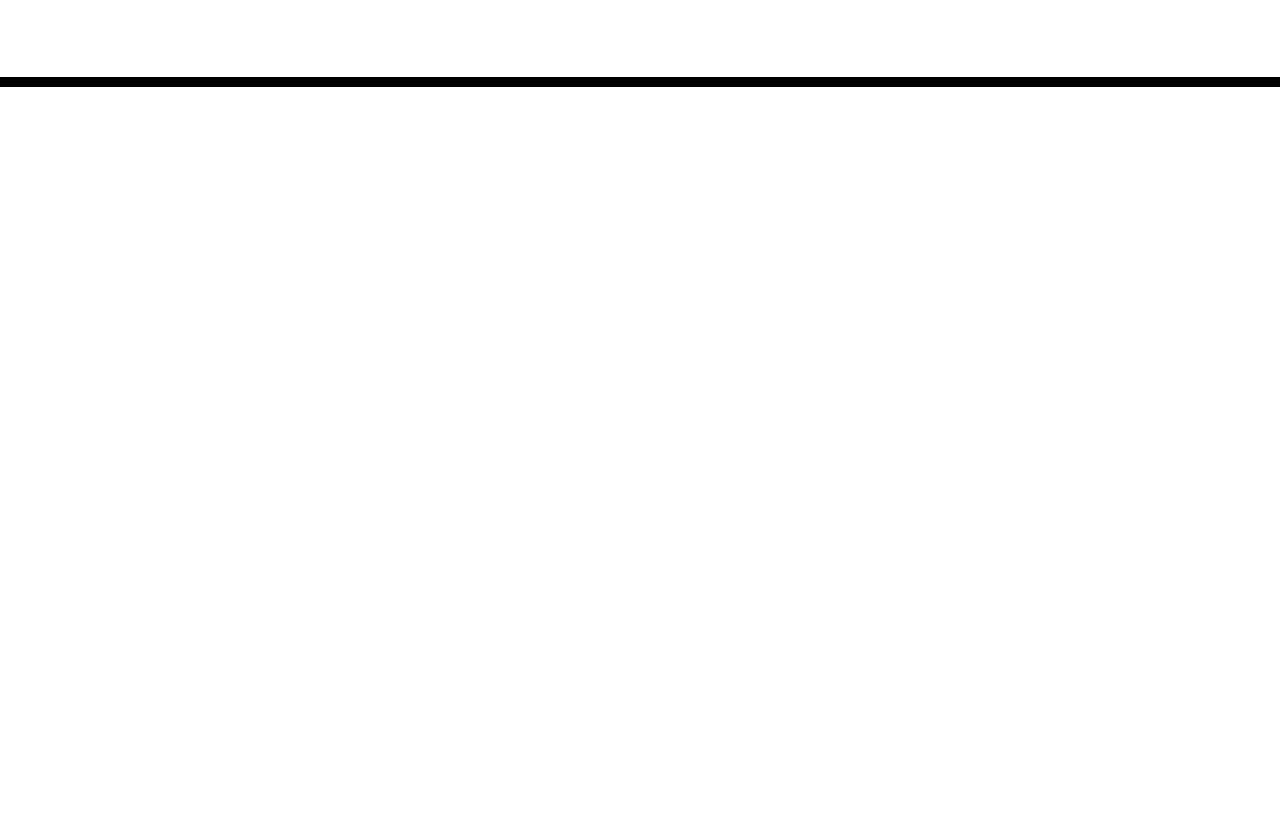
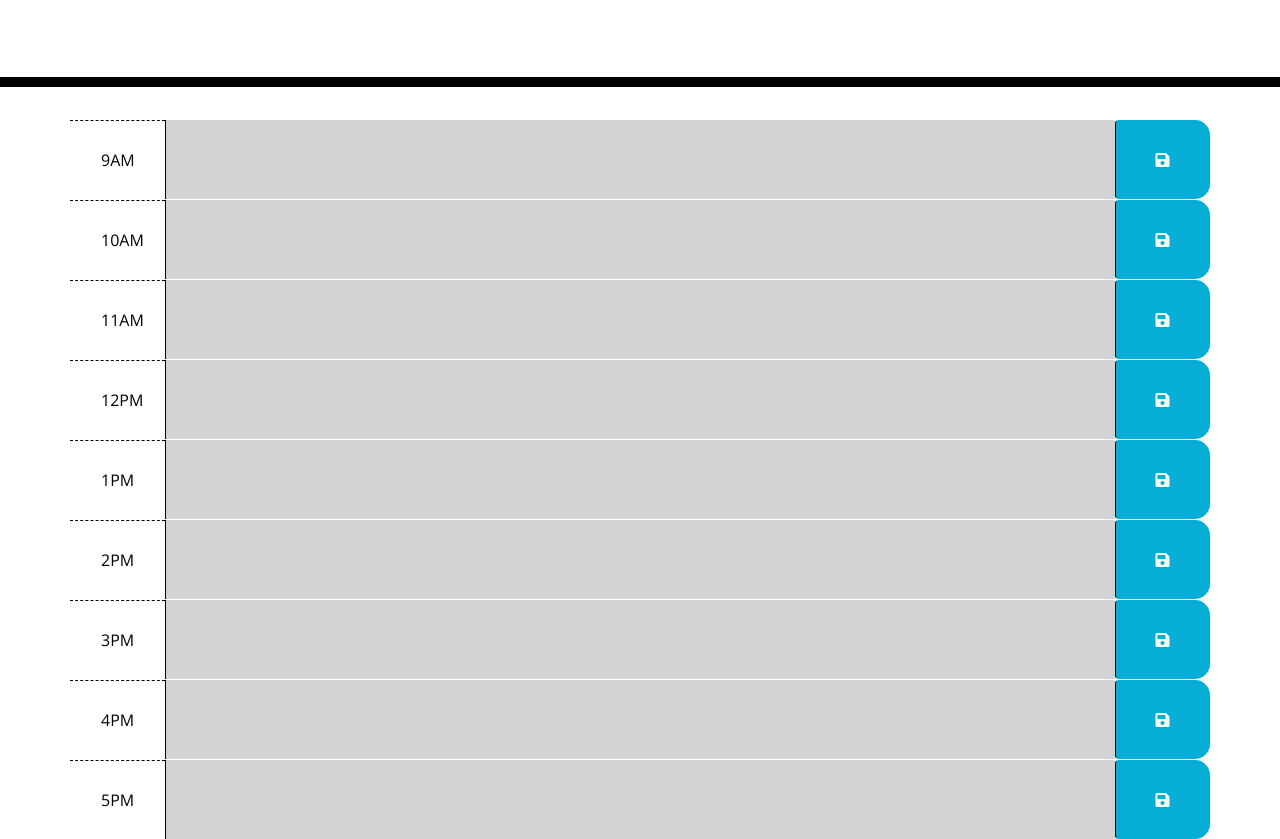
Before and after one commit to jrdrenth/DailyPlanner, a plain HTML site: page index.html in a window 1280 px wide. Shown: the part 181-1020 px from the top of the page. Before the commit the page ends 800 px from the top, so only its background shows below. Drawn offline with nearby package versions, Linux system fonts and the light colour scheme.

Commit message:
Added hours of the day to the page

```diff
--- a/assets/css/style.css
+++ b/assets/css/style.css
@@ -40,6 +40,7 @@ textarea{
   background-color: #ffffff;
   color: #000000;
   border-top: 1px dashed #000000;
+  padding: 31px;
 }
 
 .past {
--- a/assets/js/script.js
+++ b/assets/js/script.js
@@ -0,0 +1,6 @@
+// From class activity 5.1 - 06-SandwichClick
+// $(document).ready() makes sure that the javascript doesn't get run until the HTML is finished loading
+// This is good for cases where the HTML is complex
+$(document).ready(function() {
+
+});
--- a/index.html
+++ b/index.html
@@ -21,11 +21,72 @@
       <p id="currentDay" class="lead"></p>
     </header>
     <div class="container">
-      <!-- Timeblocks go here -->
+      <div class="row time-block">
+        <div class="col-md-1 hour">9AM</div>
+        <textarea class="col-md-10 description past"></textarea>
+        <button class="btn saveBtn col-md-1"><i class="fa fa-save"></i></button>
+      </div>
+    </div>
+    <div class="container">
+      <div class="row time-block">
+        <div class="col-md-1 hour">10AM</div>
+        <textarea class="col-md-10 description past"></textarea>
+        <button class="btn saveBtn col-md-1"><i class="fa fa-save"></i></button>
+      </div>
+    </div>
+    <div class="container">
+      <div class="row time-block">
+        <div class="col-md-1 hour">11AM</div>
+        <textarea class="col-md-10 description past"></textarea>
+        <button class="btn saveBtn col-md-1"><i class="fa fa-save"></i></button>
+      </div>
+    </div>
+    <div class="container">
+      <div class="row time-block">
+        <div class="col-md-1 hour">12PM</div>
+        <textarea class="col-md-10 description past"></textarea>
+        <button class="btn saveBtn col-md-1"><i class="fa fa-save"></i></button>
+      </div>
+    </div>
+    <div class="container">
+      <div class="row time-block">
+        <div class="col-md-1 hour">1PM</div>
+        <textarea class="col-md-10 description past"></textarea>
+        <button class="btn saveBtn col-md-1"><i class="fa fa-save"></i></button>
+      </div>
+    </div>
+    <div class="container">
+      <div class="row time-block">
+        <div class="col-md-1 hour">2PM</div>
+        <textarea class="col-md-10 description past"></textarea>
+        <button class="btn saveBtn col-md-1"><i class="fa fa-save"></i></button>
+      </div>
+    </div>
+    <div class="container">
+      <div class="row time-block">
+        <div class="col-md-1 hour">3PM</div>
+        <textarea class="col-md-10 description past"></textarea>
+        <button class="btn saveBtn col-md-1"><i class="fa fa-save"></i></button>
+      </div>
+    </div>
+    <div class="container">
+      <div class="row time-block">
+        <div class="col-md-1 hour">4PM</div>
+        <textarea class="col-md-10 description past"></textarea>
+        <button class="btn saveBtn col-md-1"><i class="fa fa-save"></i></button>
+      </div>
+    </div>
+    <div class="container">
+      <div class="row time-block">
+        <div class="col-md-1 hour">5PM</div>
+        <textarea class="col-md-10 description past"></textarea>
+        <button class="btn saveBtn col-md-1"><i class="fa fa-save"></i></button>
+      </div>
     </div>
 
     <script src="https://cdnjs.cloudflare.com/ajax/libs/jquery/3.2.1/jquery.min.js"></script>
     <script src="https://cdnjs.cloudflare.com/ajax/libs/moment.js/2.24.0/moment.min.js"></script>
+    <script src="https://unpkg.com/dayjs@1.8.21/dayjs.min.js"></script>
 
     <script src="assets\js\script.js"></script>
   </body>
```
